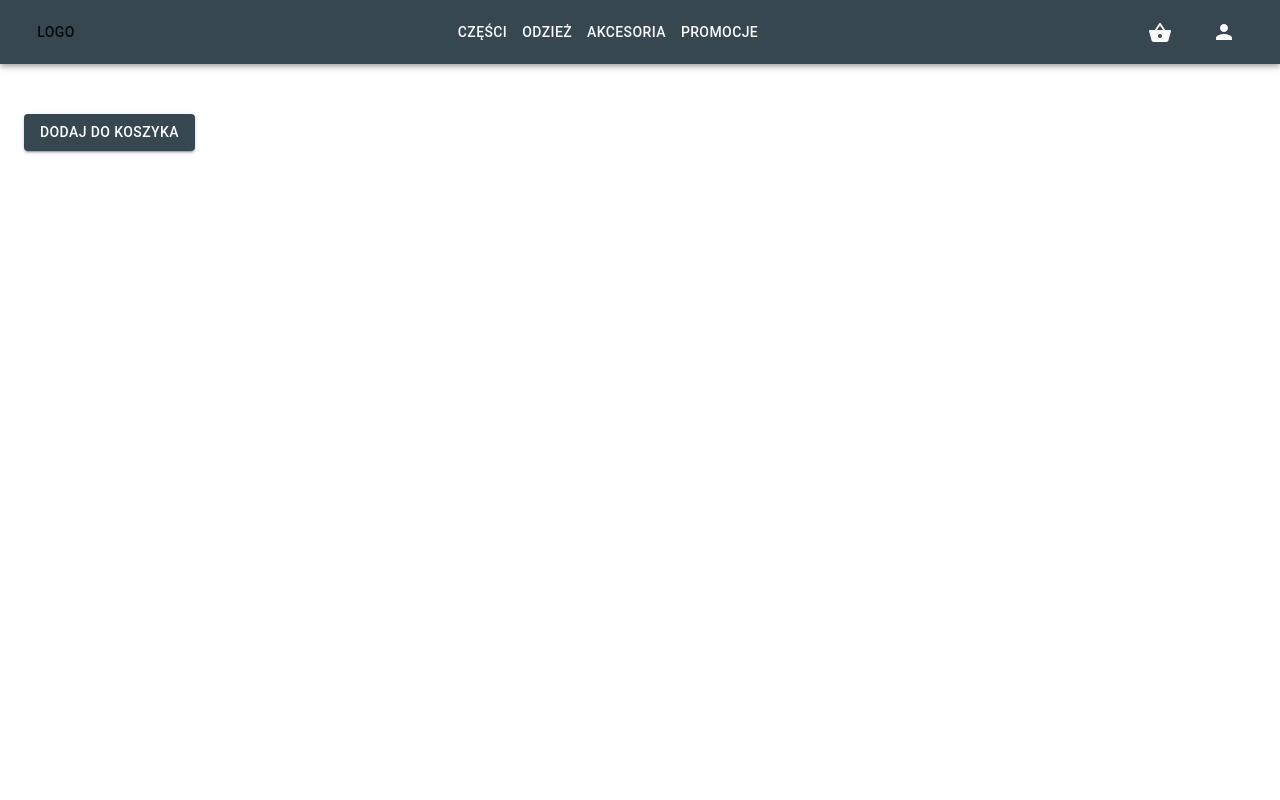
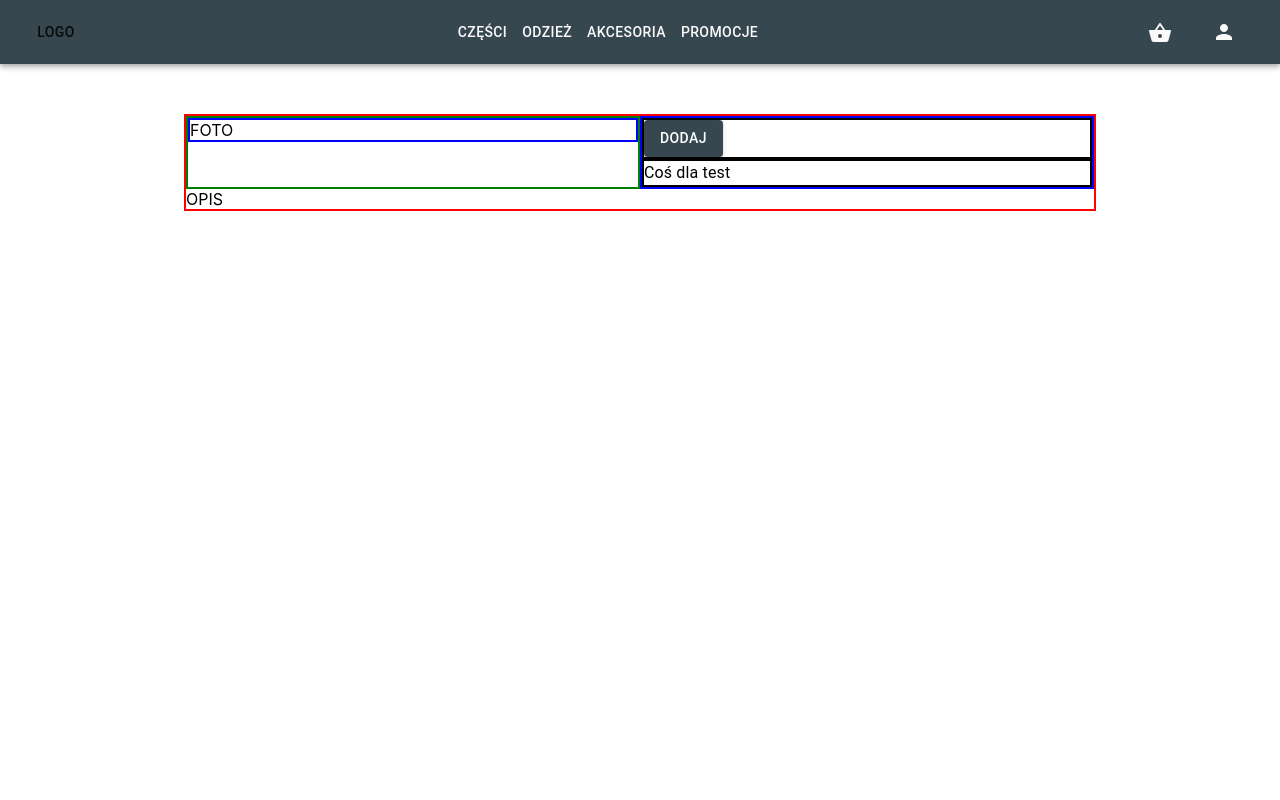
Before and after one commit to Bednar22/Inzynierka, a React (Create React App) app in the folder client/: page /shop/item/1 in a window 1280 px wide. Shown: the top 800 px of the page. Built offline with nearby package versions, Linux system fonts and the light colour scheme; no server answers.

Commit message:
created shopItem grid and order API calls

```diff
--- a/client/src/components/shopItems/shopItem.js
+++ b/client/src/components/shopItems/shopItem.js
@@ -3,6 +3,7 @@ import React, { useEffect, useState } from 'react';
 import Button from '@material-ui/core/Button';
 import Grid from '@material-ui/core/Grid';
 import { useCart } from '../shoppingCart/cartContext';
+import { Container, Typography } from '@material-ui/core';
 
 const ShopItem = (props) => {
     const [productInfo, setProductInfo] = useState({});
@@ -20,11 +21,39 @@ const ShopItem = (props) => {
 
     return (
         <>
-            <Grid>
-                <Button onClick={() => addToCart(productInfo._id)} variant='contained' color='secondary'>
-                    Dodaj do koszyka
-                </Button>
-            </Grid>
+            {/* main container */}
+            <Container maxWidth='md'>
+                <Grid container style={{ border: '2px solid red ' }} direction='row'>
+                    <Grid container sm={6} xs={6} direction='column' style={{ border: '2px solid green ' }}>
+                        <Grid item style={{ border: '2px solid blue' }}>
+                            FOTO
+                        </Grid>
+                    </Grid>
+                    <Grid
+                        container
+                        sm={6}
+                        xs={6}
+                        direction='column'
+                        //alignItems='flex-start'
+                        justify='flex-start'
+                        style={{ border: '2px solid blue' }}
+                    >
+                        <Grid item style={{ border: '2px solid black' }}>
+                            <Button onClick={() => addToCart(productInfo._id)} variant='contained' color='secondary'>
+                                Dodaj
+                            </Button>
+                        </Grid>
+                        <Grid item style={{ border: '2px solid black' }}>
+                            <Typography>Coś dla test</Typography>
+                        </Grid>
+                    </Grid>
+                    <Grid container sm={12} xs={12}>
+                        {' '}
+                        OPIS
+                    </Grid>
+                </Grid>
+            </Container>
+            {/* main container */}
         </>
     );
 };
--- a/client/src/components/shoppingCart/orderInCart.js
+++ b/client/src/components/shoppingCart/orderInCart.js
@@ -2,15 +2,15 @@ import React from 'react';
 import IconButton from '@material-ui/core/IconButton';
 import DeleteIcon from '@material-ui/icons/Delete';
 import Card from '@material-ui/core/Card';
-import { TextField, Grid } from '@material-ui/core';
+import { TextField, Grid, Paper } from '@material-ui/core';
 import { Typography } from '@material-ui/core';
 
 const SingleOrder = (props) => {
     return (
         <>
-            <Card style={{ paddingLeft: '10px' }}>
+            <Paper style={{ paddingLeft: '10px' }}>
                 <Grid container spacing={2} alignItems='center'>
-                    <Grid item xs={10} sm={10}>
+                    <Grid item xs={9} sm={9}>
                         <Typography>{props.name}</Typography>
                     </Grid>
 
@@ -18,13 +18,13 @@ const SingleOrder = (props) => {
                         <TextField type='number' defaultValue={1}></TextField>
                     </Grid>
 
-                    <Grid item xs={1} sm={1}>
-                        <IconButton edge='end' aria-label='comments'>
+                    <Grid item xs={2} sm={2}>
+                        <IconButton edge='end'>
                             <DeleteIcon onClick={() => props.removeFromCart()} />
                         </IconButton>
                     </Grid>
                 </Grid>
-            </Card>
+            </Paper>
         </>
     );
 };
--- a/client/src/components/shoppingCart/shoppingCartMain.js
+++ b/client/src/components/shoppingCart/shoppingCartMain.js
@@ -7,6 +7,7 @@ import SingleOrder from './orderInCart';
 import Button from '@material-ui/core/Button';
 import { useCart } from './cartContext';
 import { useHistory } from 'react-router';
+import { Container, Paper } from '@material-ui/core';
 const ShoppingCart = () => {
     const { cart, setCart } = useCart();
     const history = useHistory();
@@ -26,6 +27,7 @@ const ShoppingCart = () => {
     };
 
     return (
+        <Container maxWidth='md'>
             <Grid container xs={12} sm={12} spacing={2}>
                 <Grid container item sm={8} xs={8} direction='column'>
                     <List>
@@ -42,17 +44,20 @@ const ShoppingCart = () => {
                             );
                         })}
                     </List>
-            </Grid>{' '}
+                </Grid>
                 {/* EOF list grid */}
                 <Grid item sm={4} xs={4}>
+                    <Paper style={{ padding: '10px' }}>
                         <SummaryCart items={cart}></SummaryCart>
-            </Grid>
-            <Grid>
+                        <Grid container justify='flex-end'>
                             <Button color='secondary' variant='contained' onClick={() => history.push('/checkout')}>
                                 Do kasy
                             </Button>
                         </Grid>
+                    </Paper>
                 </Grid>
+            </Grid>
+        </Container>
     );
 };
 
```
Also changed, not shown: 1 other file (tests, documents, lock files or other folders). Lines whose indentation alone changed are shown as unchanged.
